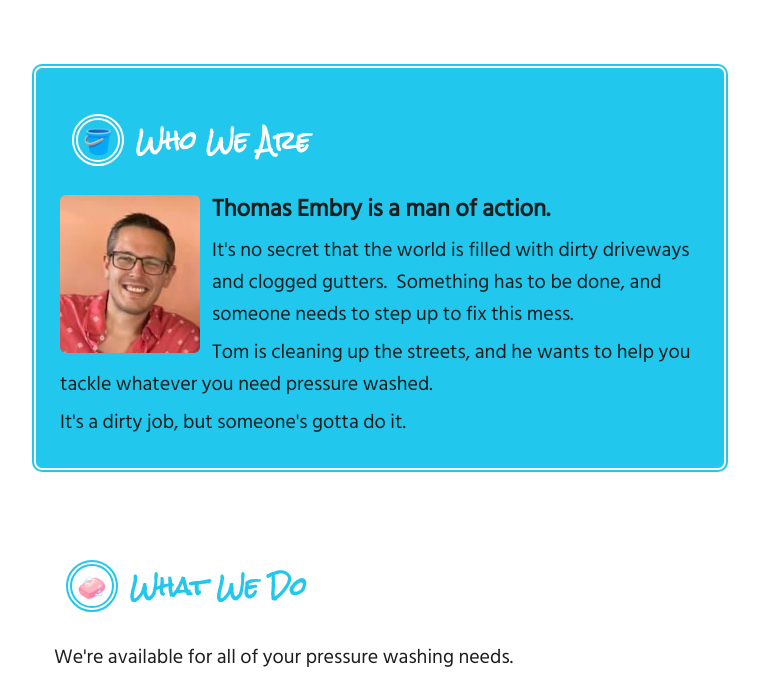
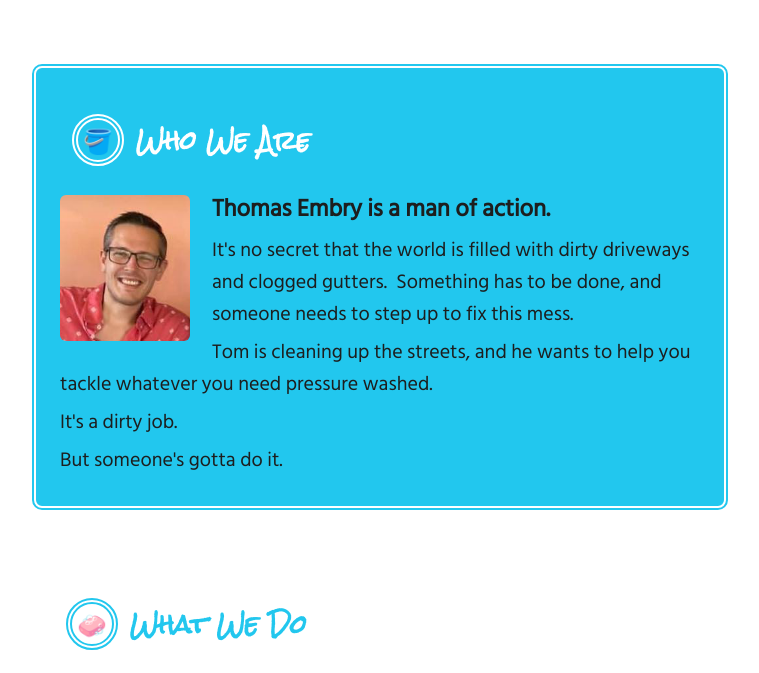
Before and after one commit to DigitalDaring/UnderPressure, a plain HTML site: page index.html in a window 1280 px wide. Shown: the part 616-1289 px from the top of the page, without its empty margins (260-1019 px from the left). Drawn offline with Linux system fonts and the light colour scheme.

Commit message:
minor margin changes for images

```diff
--- a/index.html
+++ b/index.html
@@ -20,7 +20,8 @@
                     <h3>Thomas Embry is a man of action. </h3>
                     <p>It's no secret that the world is filled with dirty driveways and clogged gutters.&nbsp;&nbsp;Something has to be done, and someone needs to step up to fix this mess.</p>
                     <p>Tom is cleaning up the streets, and he wants to help you tackle whatever you need pressure washed.</p>
-                    <p>It's a dirty job, but someone's gotta do it.</p>
+                    <p>It's a dirty job.</p>
+                    <p>But someone's gotta do it.</p>
                 </div>
             </div>
         </section>
--- a/under-pressure.css
+++ b/under-pressure.css
@@ -129,10 +129,10 @@ section img {
     float: left;
     width: auto;
     height: auto;
-    max-width: 140px;
+    max-width: 130px;
     border-radius: 6px;
     margin-bottom: 12px;
-    margin-right: 12px;
+    margin-right: 22px;
     margin-top: 6px;;
 }
 
```
